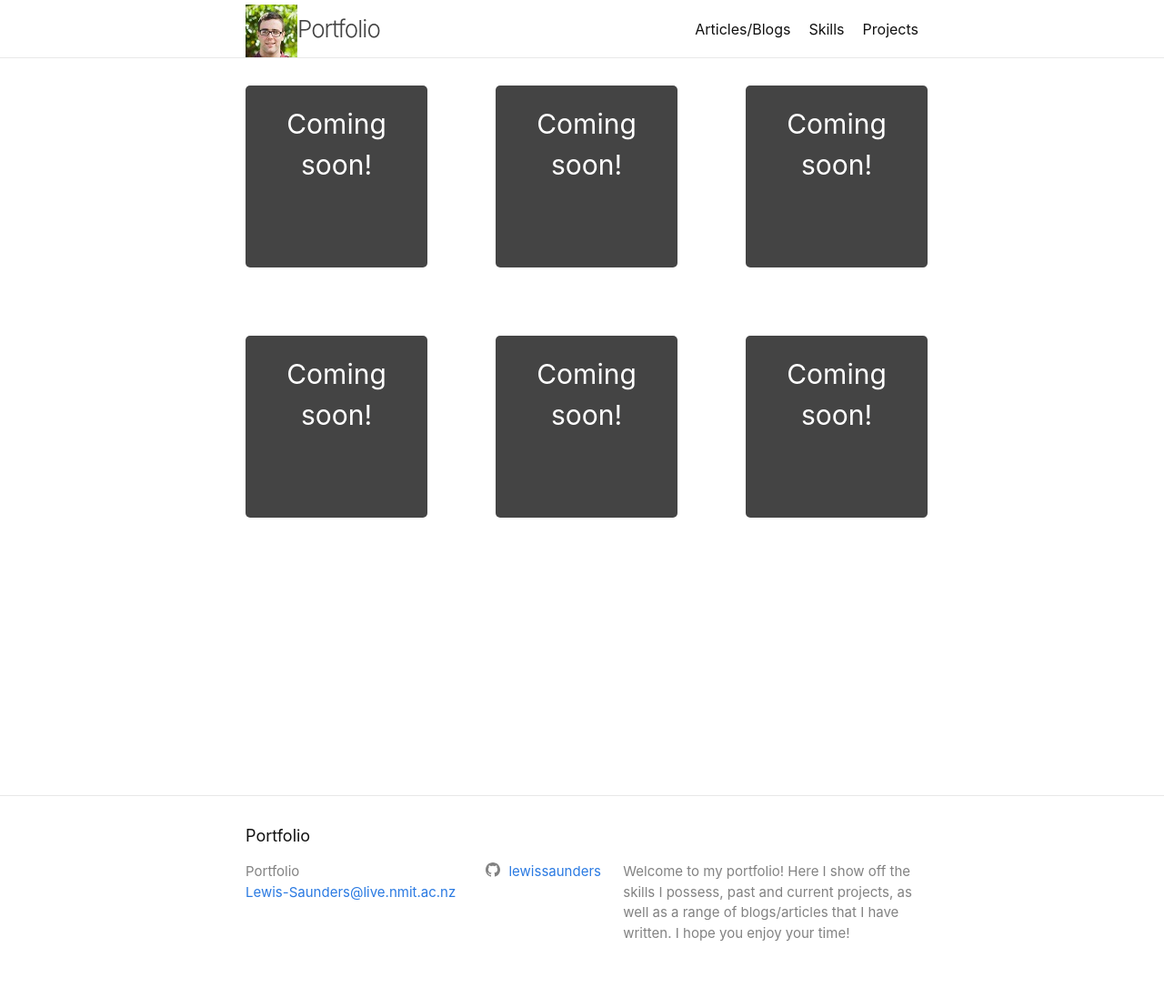
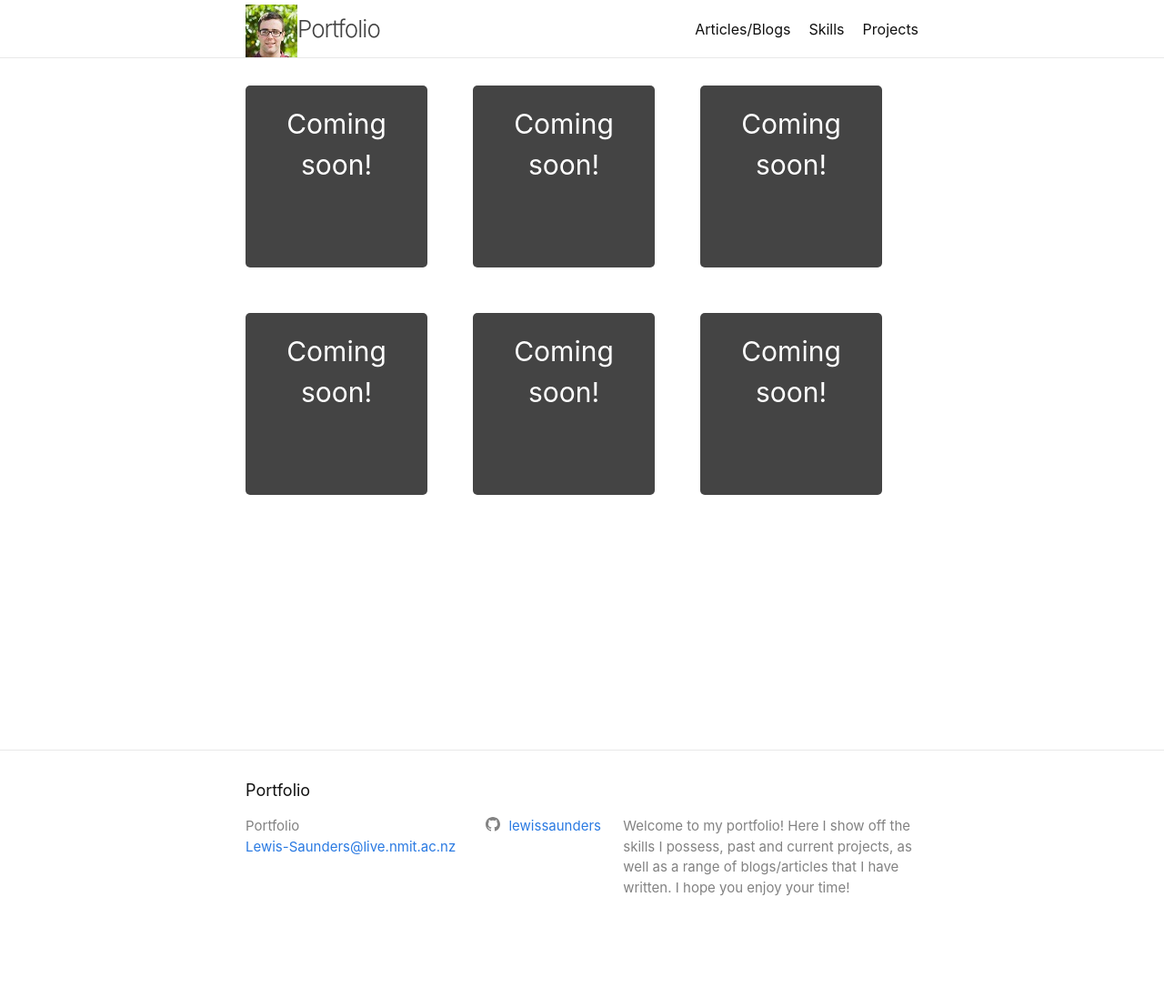
Before and after one commit to lewissaunders/lewissaunders.github.io, a Jekyll site: the page built from projects.md, in a window 1280 px wide. Shown: the whole page at 91% size. Built offline with Jekyll 4.4.1, drawn with Linux system fonts in a browser that asks for light colours; after the commit the page ends 1047 px from its top, so only the background shows below that.

```diff
--- a/_sass/minima/_layout.scss
+++ b/_sass/minima/_layout.scss
@@ -2,7 +2,7 @@
   display: grid;
   grid-template-columns: 200px 200px 200px;
   grid-template-rows: 200px 200px 200px;
-  gap: 75px;
+  gap: 50px;
   text-align: center;
   font-size: 20px;
 }
```
